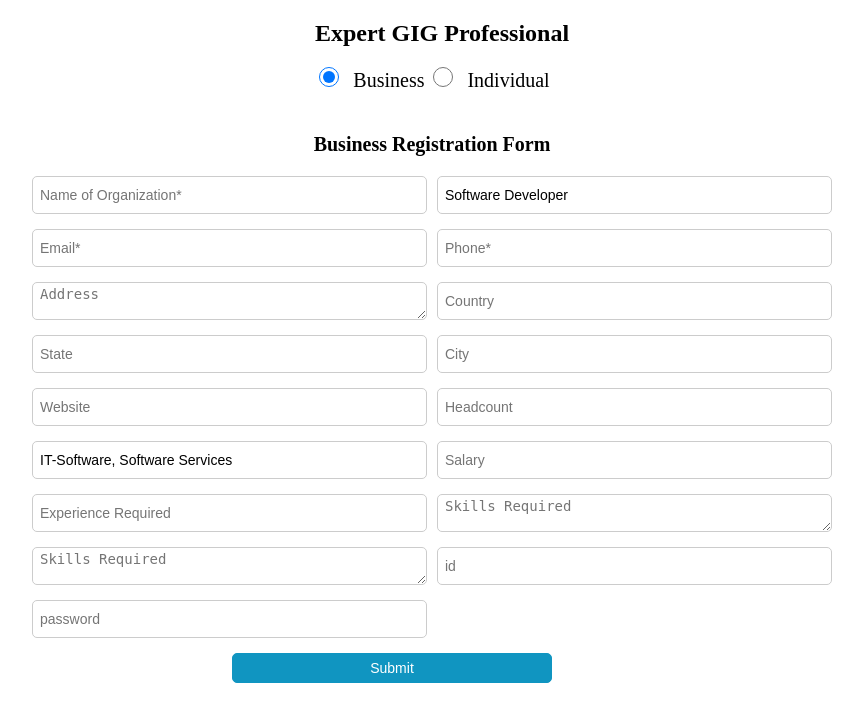
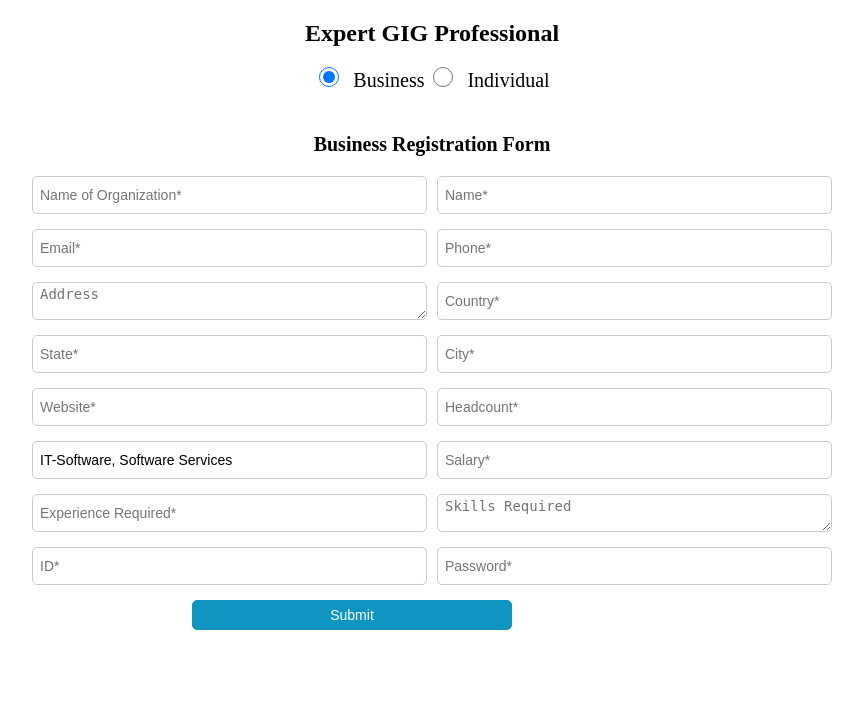
Before and after one commit to Sandip-364710/Registration, a Django app: page /registration/ in a window 1280 px wide. Shown: the part 36-758 px from the top of the page, without its empty margins (208-1071 px from the left). Run offline with Django 5.2, Linux system fonts and the light colour scheme; some libraries are stand-ins or nearby versions.

Commit message:
chnage commit

```diff
--- a/registration/forms.py
+++ b/registration/forms.py
@@ -19,7 +19,24 @@ class UserInfoForm(forms.ModelForm):
 class BusinessRegistrationForm(forms.ModelForm):
     class Meta:
         model = BusinessRegistration
-        fields = '__all__'
+        fields = [
+            'org_name',
+            'name',
+            'email',
+            'phone',
+            'address',
+            'country',
+            'state',
+            'city',
+            'website',
+            'headcount',
+            'industry',
+            'salary',
+            'experience',
+            'skills',
+            'id',
+            'password'
+        ]
 
 
 class IndividualRegistrationForm(forms.ModelForm):
--- a/registration/templates/registration.html
+++ b/registration/templates/registration.html
@@ -151,14 +130,14 @@
             <li><a style="text-decoration: none; font-size: 23px; color: hsl(195, 85%, 41%);" href="{% url 'logout' %}">Log Out</a></li>
         </ul>
     </nav>
-    <main class="container" >
+    <main class="container">
         <div class="grid">
             <section>
-                <h2 style="text-align: center; padding: 0; margin-bottom: 0; margin-left: 20px;">Expert GIG Professional</h2>
+                <h2 style="text-align: center; padding: 0; margin-bottom: 0;">Expert GIG Professional</h2>
                 <div class="radio-group">
                     <input type="radio" id="businessRadio" name="userType" value="business" checked>
-                    <label style="font-size: 20px;"  for="businessRadio">Business</label>
-                    <input type="radio" id="individualRadio" name="userType" value="individual">
+                    <label style="font-size: 20px;" for="businessRadio">Business</label>
+                    <input type="radio" id="individualRadio" name="userType" value="individual" >
                     <label style="font-size: 20px;" for="individualRadio">Individual</label>
                 </div>
             </section>
@@ -166,21 +145,19 @@
 
         <!-- Combined Registration Form -->
         <div id="registrationForm" class="container" style="padding: 0;">
-            <div class="form-section" id="businessForm" style="padding: 0%;">
-                <div style="padding: 0%;">
-                <h2 style="padding-top: 0; margin-bottom: 0px; font-size: 20px; ">Business Registration Form</h2>
+            <div class="form-section" id="businessForm" style="display: none;">
+                <div style="padding: 0;">
+                    <h2 style="padding-top: 0; margin-bottom: 0; font-size: 20px;">Business Registration Form</h2>
                 </div>
                 <form id="businessRegistrationForm" method="post" action="{% url 'registration' %}">
                     {% csrf_token %}
                     <input class="form-control" type="hidden" name="userType" value="business">
+                    <!-- Business form fields -->
                     <div>
-                        <input class="form-control" type="text" id="org_name" name="org_name" placeholder="Name of Organization*" aria-label="org_name" required />
+                        <input class="form-control" type="text" id="org_name" name="org_name" placeholder="Name of Organization*" required />
                     </div>
-                    <!-- <div>
-                        <input class="form-control" type="password" id="password" name="password" placeholder="Company Password" aria-label="password" required />
-                    </div> -->
                     <div>
-                        <input class="form-control" type="text" id="name" name="name" placeholder="Name*" aria-label="name" value="Software Developer" required />
+                        <input class="form-control" type="text" id="name" name="name" placeholder="Name*" required />
                     </div>
                     <div>
                         <input class="form-control" type="email" id="email" name="email" placeholder="Email*" required />
@@ -192,49 +169,47 @@
                         <textarea class="form-control" id="address" name="address" rows="3" placeholder="Address"></textarea>
                     </div>
                     <div>
-                        <input class="form-control" type="text" id="country" name="country" placeholder="Country">
+                        <input class="form-control" type="text" id="country" name="country" placeholder="Country*" required />
                     </div>
                     <div>
-                        <input class="form-control" type="text" id="state" name="state" placeholder="State">
+                        <input class="form-control" type="text" id="state" name="state" placeholder="State*" required />
                     </div>
                     <div>
-                        <input class="form-control" type="text" id="city" name="city" placeholder="City">
+                        <input class="form-control" type="text" id="city" name="city" placeholder="City*" required />
                     </div>
                     <div>
-                        <input class="form-control" type="url" id="website" name="website" placeholder="Website">
+                        <input class="form-control" type="url" id="website" name="website" placeholder="Website*" required />
                     </div>
                     <div>
-                        <input class="form-control" type="number" id="headcount" name="headcount" placeholder="Headcount">
+                        <input class="form-control" type="number" id="headcount" name="headcount" placeholder="Headcount*" required />
                     </div>
                     <div>
-                        <input class="form-control" type="text" id="industry" name="industry" value="IT-Software, Software Services" placeholder="Industry">
+                        <input class="form-control" type="text" id="industry" name="industry" value="IT-Software, Software Services" placeholder="Industry*" required />
                     </div>
                     <div>
-                        <input class="form-control" type="number" id="salary" name="salary" placeholder="Salary">
+                        <input class="form-control" type="number" id="salary" name="salary" placeholder="Salary*" required />
                     </div>
                     <div>
-                        <input class="form-control" type="number" id="experience" name="experience" placeholder="Experience Required">
+                        <input class="form-control" type="number" id="experience" name="experience" placeholder="Experience Required*" required />
                     </div>
                     <div>
                         <textarea class="form-control" id="skills" name="skills" rows="3" placeholder="Skills Required"></textarea>
                     </div>
-                     <div>
-                        <textarea class="form-control" id="skills" name="skills" rows="3" placeholder="Skills Required"></textarea>
+                    <div>
+                        <input class="form-control" type="text" id="id" name="id" placeholder="ID*" required />
                     </div>
                     <div>
-                        <input class="form-control" type="number" id="id" name="id" placeholder="id">
-                    </div>
-                    <div>
-                        <input class="form-control" type="number" id="password" name="password" placeholder="password">
+                        <input class="form-control" type="password" id="password" name="password" placeholder="Password*" required />
                     </div>
                     <div class="buttons">
-                        <button style="width: 40%; margin-left: 200px;" type="submit">Submit</button>
+                        <button style="width: 40%; margin-left: 160px;" type="submit">Submit</button>
                     </div>
                 </form>
             </div>
-            <div class="form-section-individual" id="individualForm" style="display: none;">
-                <div style="padding: 0%;">
-                <h2  style="padding-bottom: 20px; margin-bottom: 0px; font-size: 20px; margin-left: 550px; padding-right: 20px;  ">Individual Registration Form</h2>
+
+            <div class="form-section-individual" id="individualForm" style="display: block;">
+                <div style="padding: 0;">
+                    <h2 style="padding-bottom: 20px; margin-bottom: 0; font-size: 20px; margin-left: 550px;">Individual Registration Form</h2>
                 </div>
                 <form id="individualRegistrationForm" method="post" action="{% url 'registration' %}">
                     {% csrf_token %}
@@ -249,20 +224,19 @@
                         <input class="form-control-individual" type="tel" id="phone" name="phone" placeholder="Phone*" required />
                     </div>
                     <div>
-                        <input class="form-control-individual"  type="number" id="experience" name="experience" placeholder="Experience*" aria-label="experience" required />
+                        <input class="form-control-individual" type="number" id="experience" name="experience" placeholder="Experience*" aria-label="experience" required />
                     </div>
                     <div>
-                        <input class="form-control-individual" type="text" id="skills" name="skills" placeholder="skills" aria-label="skills*" required />
+                        <input class="form-control-individual" type="text" id="skills" name="skills" placeholder="Skills*" aria-label="skills" required />
                     </div>
                     <div>
                         <input class="form-control-individual" type="text" id="country" name="country" placeholder="Country" required />
                     </div>
                     <div>
-                        <input class="form-control-individual" type="text" id="cost" name="cost" placeholder="Cost (hourly/Daily/Contract)*"  required />
+                        <input class="form-control-individual" type="text" id="cost" name="cost" placeholder="Cost (hourly/Daily/Contract)*" required />
                     </div>
-
                     <div class="buttons">
-                        <button style="width: 20%; margin-left: 60px; margin-right: 70px;" type="submit">Submit</button>
+                        <button style="width: 20%; margin-left: 30px;" type="submit">Submit</button>
                     </div>
                 </form>
             </div>
@@ -270,31 +244,34 @@
     </main>
 
     <script>
-        // Function to handle radio button change
-        function handleUserTypeChange() {
-            var businessForm = document.getElementById('businessForm');
-            var individualForm = document.getElementById('individualForm');
-            var businessRadio = document.getElementById('businessRadio');
-            var individualRadio = document.getElementById('individualRadio');
+        const businessRadio = document.getElementById('businessRadio');
+        const individualRadio = document.getElementById('individualRadio');
+        const businessForm = document.getElementById('businessForm');
+        const individualForm = document.getElementById('individualForm');
 
-            if (businessRadio.checked) {
+        // Event listeners for radio buttons
+        businessRadio.addEventListener('change', function () {
+            if (this.checked) {
                 businessForm.style.display = 'block';
                 individualForm.style.display = 'none';
-            } else if (individualRadio.checked) {
+            }
+        });
+
+        individualRadio.addEventListener('change', function () {
+            if (this.checked) {
                 businessForm.style.display = 'none';
                 individualForm.style.display = 'block';
             }
-        }
-
-        // Attach event listener to radio buttons
-        var userTypeRadios = document.querySelectorAll('input[name="userType"]');
-        userTypeRadios.forEach(function(radio) {
-            radio.addEventListener('change', handleUserTypeChange);
         });
 
-        // Initially show the business form and hide the individual form
-        document.getElementById('businessForm').style.display = 'block';
-        document.getElementById('individualForm').style.display = 'none';
+        // Set initial form display
+        if (individualRadio.checked) {
+            businessForm.style.display = 'none';
+            individualForm.style.display = 'block';
+        } else if (businessRadio.checked) {
+            businessForm.style.display = 'block';
+            individualForm.style.display = 'none';
+        }
     </script>
 </body>
 </html>
```
Also changed, not shown: other parts of registration/templates/registration.html (+9 -30 lines), registration/templates/recruiter_login.html (+12 -1 lines).
